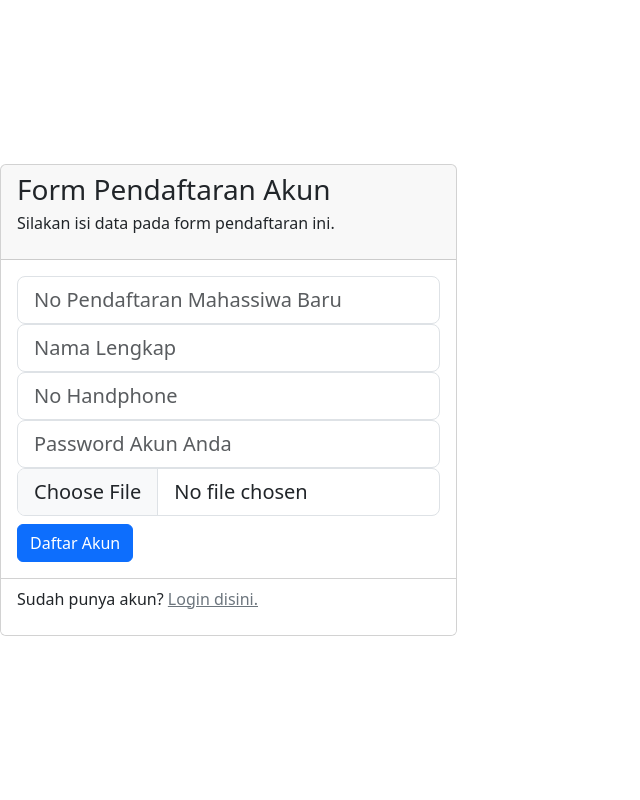
After one commit to 1lhamhidayat/simdawa-app_2010010475, a CodeIgniter app: page /simdawa-app/pendaftaran/daftar in a window 1280 px wide. The commit adds this page. Shown: the whole page, without its empty margins (0-640 px from the left). Run offline with CodeIgniter, Linux system fonts and the light colour scheme; some libraries are stand-ins or nearby versions.

Commit message:
Membuat halaman pendaftaran, login dan pembatasan akses

```diff
--- /dev/null
+++ b/application/controllers/Pendaftaran.php
@@ -0,0 +1,68 @@
+<?php
+defined('BASEPATH') or exit('No direct script access allowed');
+
+class Pendaftaran extends CI_Controller
+{
+    public function __construct()
+    {
+        parent::__construct();
+        $this->load->model('PendaftaranModel');
+    }
+
+    public function index()
+    {
+        $data['title'] = "Data Beasiswa | SIMDAWA-APP";
+        $data['pendaftaran'] = $this->PendaftaranModel->get_pendaftaran();
+        $this->load->view('template/header', $data);
+        $this->load->view('template/sidebar');
+        $this->load->view('pendaftaran/pendaftaran_read', $data);
+        $this->load->view('template/footer');
+    }
+
+    public function daftar()
+    {
+        /*
+        - Jika button btn_daftar diklik
+            - Cek no pendaftaran, apakah sudah ada di sistem
+            - Jika no pendafaran sudah ada di sistem
+                - Buat flashdata berisi pesan no pendaftaran sudah terdaftar dan arahkan ulang ke halaman daftar
+            - Tetapi jika no pendaftaran tidak ada di sistem
+                - Lakukan proses upload bukti daftar
+                - Jika proses upload berhasil
+                    - Lakukan proses penyimpanan data pendaftar dan arahkan ulang ke halaman daftar
+                - Tetapi jika proses upload gagal
+                    - Buat flashdata dengan pesan gagal upload file dan arahkan ulang ke halaman daftar
+        - Tetapi jika button btn_daftar tidak diklik
+            - Tampilkan form pendaftaran
+        */
+
+        if (isset($_POST['btn_daftar'])) {
+            $cek_nopendaftaran = $this->PendaftaranModel->cek_nopendaftaran();
+            if ($cek_nopendaftaran == true) {
+                $this->session->set_flashdata('pesan', 'No Pendaftaran sudah terdaftar di sistem!');
+                redirect('pendaftaran/daftar');
+            } else {
+                $upload = $this->PendaftaranModel->upload_bukti('bukti_daftar');
+                if ($upload['result'] == 'success') {
+                    $this->PendaftaranModel->insert_pendaftaran($upload);
+                    redirect('pendaftaran/daftar');
+                } else {
+                    $this->session->set_flashdata('pesan', $upload['error']);
+                    redirect('pendaftaran/daftar');
+                }
+            }
+        } else {
+            $data['title'] = "Pendaftaran Pengguna | SIMDAWA-APP";
+            $this->load->view('pendaftaran/daftar_create', $data);
+        }
+    }
+
+    public function verifikasi($keterangan, $id)
+    {
+        if (isset($id)) {
+            $status = ($keterangan == "acc") ? "Sudah Diverifikasi" : "Akun Dibatalkan";
+            $this->PendaftaranModel->verifikasi_akun($status, $id);
+            redirect('pendaftaran');
+        }
+    }
+}
--- /dev/null
+++ b/application/models/PendaftaranModel.php
@@ -0,0 +1,91 @@
+<?php
+class PendaftaranModel extends CI_Model
+{
+    private $tabel = 'pendaftaran_pengguna';
+
+    public function get_pendaftaran()
+    {
+        return $this->db->get($this->tabel)->result();
+    }
+
+    public function cek_nopendaftaran()
+    {
+        //mengecek no pendftaran di tabel pendaftaran pengguna, apakah no pendaftarannya sudah ada
+        $cek = $this->db->get_where($this->tabel, ['no_pendaftaran' => $this->input->post('no_pendaftaran')]);
+        if ($cek->num_rows() > 0) { //jika no_pendaftaran sudah ada kembalikan nilai True
+            return True;
+        } else { //jika no_pendaftaran belum ada kembalikan nilai False
+            return False;
+        }
+    }
+
+    public function upload_bukti($file)
+    {
+        $config['upload_path'] = './upload/bukti_daftar/'; //pengaturan letak file yang diupload
+        $config['allowed_types'] = 'jpg|png|jpeg'; //pengaturan format file yang diupload
+        $config['max_size'] = '1024'; //pengaturan ukuran maksimal file yang diupload
+        $config['remove_space'] = True;
+        $this->load->library('upload', $config); //load konfigurasi di atas
+
+        if ($this->upload->do_upload($file)) { //lakukan upload, jika berhasil kembalikan data berhasil
+            $return = array('result' => 'success', 'file' => $this->upload->data(), 'error' => '');
+            return $return;
+        } else { //jika gagal, kembalikan pesan gagalnya
+            $return = array('result' => 'failed', 'file' => '', 'error' => $this->upload->display_errors());
+            return $return;
+        }
+    }
+
+    public function insert_pendaftaran($file)
+    {
+        $data = [
+            'no_pendaftaran' => $this->input->post('no_pendaftaran'),
+            'nama_lengkap' => $this->input->post('nama_lengkap'),
+            'no_handphone' => $this->input->post('no_handphone'),
+            'bukti_daftar' => $file['file']['file_name'], //mengambil nama file yang diupload
+            'keterangan' => 'Belum Diverifikasi'
+        ];
+        $this->db->insert($this->tabel, $data);
+
+        if ($this->db->affected_rows() > 0) {
+            $id = $this->db->insert_id();
+            $this->insert_pengguna($id);
+        } else {
+            $this->session->set_flashdata("pesan", "Data pendaftaran gagal ditambahkan!");
+            $this->session->set_flashdata("status", False);
+        }
+    }
+
+    public function insert_pengguna($id)
+    {
+        $data = [
+            'username' => $this->input->post('no_pendaftaran'), //no pendaftaran diambil untuk dijadikan username
+            'password' => md5($this->input->post('password')), //membuat password agar diubah bentuk md5
+            'peran' => 'user',
+            'pendaftaran_id' => $id
+        ];
+        $this->db->insert('pengguna', $data);
+
+        if ($this->db->affected_rows() > 0) {
+            $this->session->set_flashdata("pesan", "Data pendaftaran berhasil ditambahkan! Untuk sementara akun kamu
+masih belum diverifikasi admin. Tunggu 1 x 24 Jam");
+            $this->session->set_flashdata("status", True);
+        } else {
+            $this->session->set_flashdata("pesan", "Data pendaftaran gagal ditambahkan!");
+            $this->session->set_flashdata("status", False);
+        }
+    }
+
+    public function verifikasi_akun($status, $id)
+    {
+        $this->db->update($this->tabel, ['keterangan' => $status], ['id' => $id]);
+
+        if ($this->db->affected_rows() > 0) {
+            $this->session->set_flashdata("pesan", "Verifikasi akun berhasil");
+            $this->session->set_flashdata("status", True);
+        } else {
+            $this->session->set_flashdata("pesan", "Verifikasi akun gagal!");
+            $this->session->set_flashdata("status", False);
+        }
+    }
+}
--- a/application/views/beasiswa/beasiswa_read.php
+++ b/application/views/beasiswa/beasiswa_read.php
@@ -24,8 +24,10 @@
                 <div class="card">
                     <div class="card-header">
                         Data Beasiswa
+                        <?php if ($this->session->userdata('peran') != 'USER') : ?>
                             <a href="<?= base_url('beasiswa/tambah') ?>" class="btn btn-sm btn-success float-right"><i class="fas fa-plus">Tambah Data</i></a>
                             <a href="<?= base_url('beasiswa/cetak') ?>" target="_blank" class="btn btn-sm btn-info mr-1 float-right"><i class="fas fa-print">Cetak Data</i></a>
+                        <?php endif; ?>
                     </div>
                     <div class="card-body">
                         <table class="table table-bordered" id="mytabel">
@@ -37,7 +39,9 @@
                                     <th>Tanggal Selesai</th>
                                     <th>Nama Jenis Beasiswa</th>
                                     <th>Keterangan</th>
+                                    <?php if ($this->session->userdata('peran') != 'USER') : ?>
                                         <th>Aksi</th>
+                                    <?php endif; ?>
                                 </tr>
                             </thead>
                             <tbody>
@@ -51,10 +55,12 @@
                                         <td><?= $a->tanggal_selesai ?></td>
                                         <td><?= $a->nama_jenis ?></td>
                                         <td><?= $a->keterangan ?></td>
+                                        <?php if ($this->session->userdata('peran') != 'USER') : ?>
                                             <td>
                                                 <a href="<?= base_url('beasiswa/ubah/' . $a->id) ?>" class="btn btn-sm btn-info"><i class="fas fa-edit"></i> Ubah</a>
                                                 <a href="<?= base_url('beasiswa/hapus/' . $a->id) ?>" class="btn btn-sm btn-danger" onclick="return confirm('Ingin hapus data ini?')"><i class="fas fa-trash"></i> Hapus</a>
                                             </td>
+                                        <?php endif; ?>
                                     </tr>
                                 <?php
                                 }
--- /dev/null
+++ b/application/views/pendaftaran/daftar_create.php
@@ -0,0 +1,73 @@
+<!doctype html>
+<html lang="en">
+
+<head>
+    <!-- Required meta tags -->
+    <meta charset="utf-8">
+    <meta name="viewport" content="width=device-width, initial-scale=1, shrink-to-fit=no">
+    <title><?= $title ?></title>
+    <!-- Bootstrap CSS -->
+    <link rel="stylesheet" href="<?= base_url('assets/vendor/bootstrap/css/bootstrap.min.css') ?>">
+    <link rel="stylesheet" href="<?= base_url('assets/vendor/fonts/circular-std/style.css') ?>">
+    <link rel="stylesheet" href="<?= base_url('assets/libs/css/style.css') ?>">
+    <link rel="stylesheet" href="<?= base_url('assets/vendor/fonts/fontawesome/css/fontawesome-all.css') ?>">
+    <style>
+        html,
+        body {
+            height: 100%;
+        }
+
+        body {
+            display: -ms-flexbox;
+            display: flex;
+            -ms-flex-align: center;
+            align-items: center;
+            padding-top: 40px;
+            padding-bottom: 40px;
+        }
+    </style>
+</head>
+<!-- ============================================================== -->
+<!-- signup form  -->
+<!-- ============================================================== -->
+
+<body>
+    <!-- ============================================================== -->
+    <!-- signup form  -->
+    <!-- ============================================================== -->
+    <form class="splash-container" method="post" enctype="multipart/form-data">
+        <div class="card">
+            <div class="card-header">
+                <h3 class="mb-1">Form Pendaftaran Akun</h3>
+                <p>Silakan isi data pada form pendaftaran ini.</p>
+            </div>
+            <div class="card-body">
+                <?php $this->load->view('template/notifikasi'); ?>
+
+                <div class="form-group">
+                    <input class="form-control form-control-lg" type="text" name="no_pendaftaran" required="" placeholder="No Pendaftaran Mahassiwa Baru" autocomplete="off">
+                </div>
+                <div class="form-group">
+                    <input class="form-control form-control-lg" type="text" name="nama_lengkap" required="" placeholder="Nama Lengkap" autocomplete="off">
+                </div>
+                <div class="form-group">
+                    <input class="form-control form-control-lg" type="text" name="no_handphone" required="" placeholder="No Handphone" autocomplete="off">
+                </div>
+                <div class="form-group">
+                    <input class="form-control form-control-lg" type="password" name="password" required="" placeholder="Password Akun Anda" autocomplete="off">
+                </div>
+                <div class="form-group">
+                    <input class="form-control form-control-lg" type="file" name="bukti_daftar" required="" placeholder="Bukti Daftar" autocomplete="off">
+                </div>
+                <div class="form-group pt-2">
+                    <button class="btn btn-block btn-primary" type="submit" name="btn_daftar">Daftar Akun</button>
+                </div>
+            </div>
+            <div class="card-footer bg-white">
+                <p>Sudah punya akun? <a href="<?= base_url('login') ?>" class="text-secondary">Login disini.</a></p>
+            </div>
+        </div>
+    </form>
+</body>
+
+</html>
--- a/application/views/template/sidebar.php
+++ b/application/views/template/sidebar.php
@@ -20,6 +20,7 @@
                                 <li class="nav-item">
                                     <a class="nav-link" href="<?php echo base_url('beasiswa') ?>">Beasiswa</a>
                                 </li>
+                                <?php if ($this->session->userdata('peran') != 'USER') : ?>
                                     <li class="nav-item">
                                         <a class="nav-link" href="<?php echo base_url('jenis') ?>">Jenis Beasiswa</a>
                                     </li>
@@ -32,9 +33,12 @@
                                     <li class="nav-item">
                                         <a class="nav-link" href="<?php echo base_url('pendaftaran') ?>">Pendaftaran Akun</a>
                                     </li>
+                                <?php endif; ?>
+                                <?php if ($this->session->userdata('peran') != 'ADMIN') : ?>
                                     <li class="nav-item">
-                                    <<a class="nav-link" href="<?php echo base_url('pengguna') ?>">Pengguna</a>
+                                        <a class="nav-link" href="<?php echo base_url('pengguna') ?>">Pengguna</a>
                                     </li>
+                                <?php endif; ?>
                             </ul>
                         </div>
                     </li>
```
Also changed, not shown: application/controllers/Login.php (added, +56 -0 lines), application/models/LoginModel.php (added, +39 -0 lines), application/views/login/login_view.php (added, +69 -0 lines), application/views/pendaftaran/pendaftaran_read.php (added, +79 -0 lines), upload/bukti_daftar/Ilham_Hidayat.jpg (added). Lines whose indentation alone changed are shown as unchanged.
